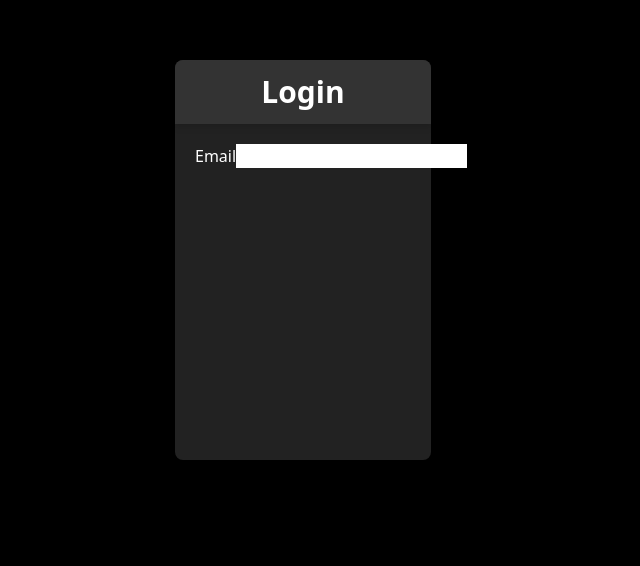
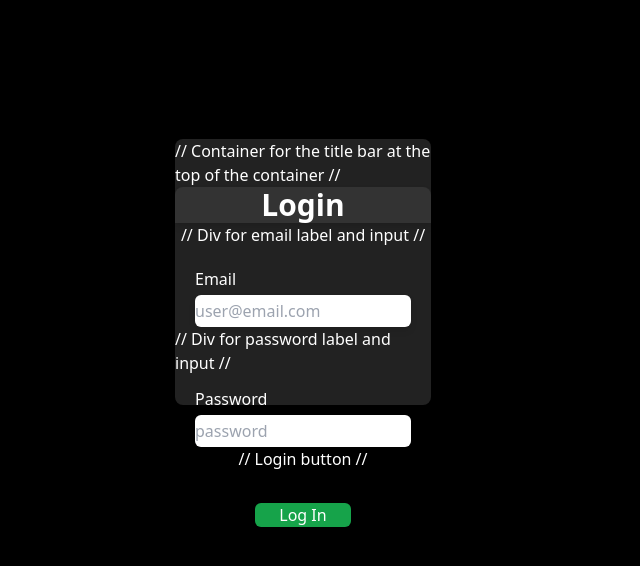
Before and after one commit to trulysinclair/learning, a Next.js app: page / in a window 1280 px wide. Shown: the part 140-706 px from the top of the page, without its empty margins (337-977 px from the left). Built offline with nearby package versions, Linux system fonts and the light colour scheme.

Commit message:
Update index.tsx

```diff
--- a/pages/index.tsx
+++ b/pages/index.tsx
@@ -3,15 +3,26 @@ import styles from '../styles/Home.module.css'
 
 export default function Home() {
   return (
+    // MAIN SCREEN CONTAINER //
     <div className='flex flex-col flex-wrap bg-back-black justify-center w-screen h-screen items-center'>
-      <div className='flex flex-col drop-shadow-md rounded-lg bg-bottom-black w-1/5 h-1/2 text-white'>
+      // Centered container in the middle of the screen //
+      <div className='flex flex-col drop-shadow-md rounded-lg bg-bottom-black w-1/5 h-1/3 text-white items-center'>
+        // Container for the title bar at the top of the container //
         <div className='flex flex-col w-full h-16 justify-center drop-shadow-md items-center rounded-t-lg bg-upper-black' >
           <h1 className='text-3xl font-bold text-white'>Login</h1>
         </div>
-        <div className='flex justify pl-5 pt-5'>
-          <label htmlFor='email' className='font'>Email</label>
-          <input></input>
+        // Div for email label and input //
+        <div className='flex flex-col w-full justify pl-5 pt-5 pr-5'>
+          <label htmlFor='email' className='font pb-1'>Email</label>
+          <input className='text-black rounded-md h-8 drop-shadow-md border-gray-300' placeholder='user@email.com'></input>
         </div>
+        // Div for password label and input //
+        <div className='flex flex-col w-full justify pl-5 pt-3 pr-5'>
+          <label htmlFor='password' className='font pb-1'>Password</label>
+          <input type='password' className='text-black rounded-md h-8 drop-shadow-md border-gray-300' placeholder='password'></input>
+        </div>
+        // Login button //
+        <button className=' rounded-md bg-green-600 mt-8 mb-8 w-24 h-8'>Log In</button>
       </div>
     </div>
   )
```
